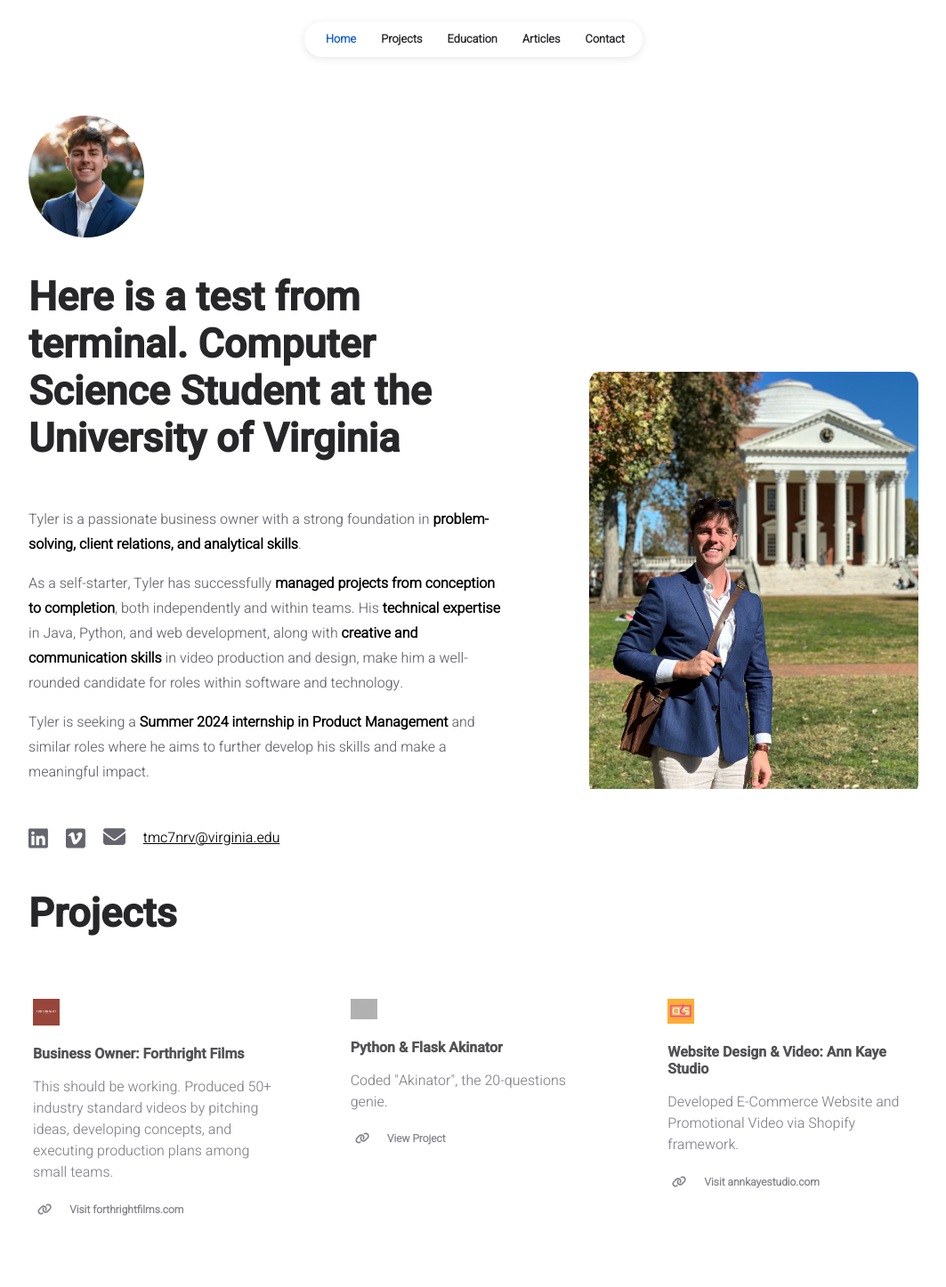
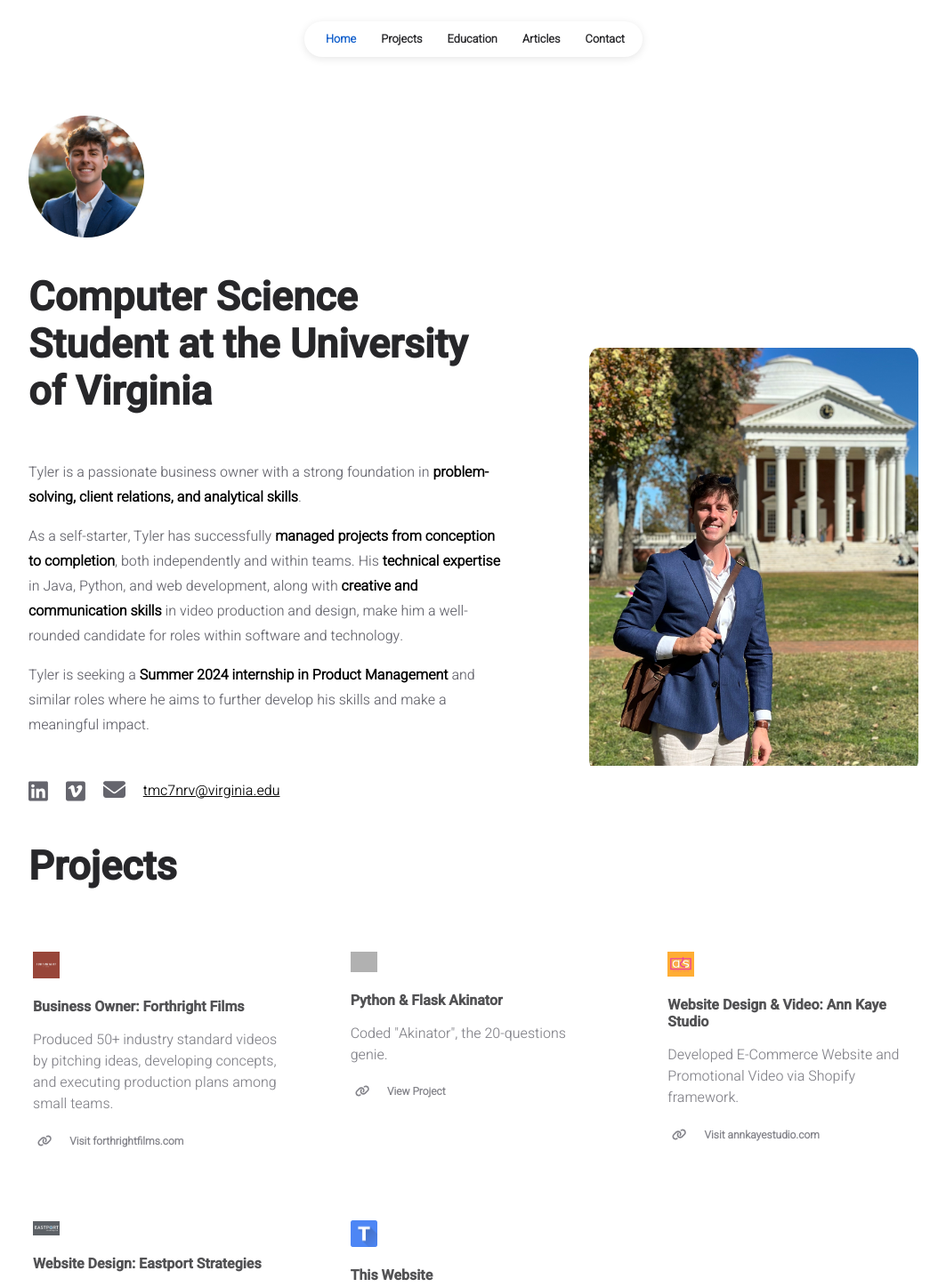
Before and after one commit to manoloc0/website-portfolio-code, a React (Create React App) app: page / in a window 1280 px wide. Shown: the top 1447 px of the page at 89% size, without its empty margins (108-1171 px from the left). Built offline with nearby package versions, Linux system fonts and the light colour scheme; grey boxes are pictures that could not be loaded.

Commit message:
Revised homepage

```diff
--- a/src/data/user.js
+++ b/src/data/user.js
@@ -12,7 +12,7 @@ const INFO = {
 	},
 
 	homepage: {
-		title: "Here is a test from terminal. Computer Science Student at the University of Virginia",
+		title: "Computer Science Student at the University of Virginia",
 		},
 
 	about: {
@@ -31,7 +31,7 @@ const INFO = {
 		{
 			title: "Business Owner: Forthright Films",
 			description:
-				"This should be working. Produced 50+ industry standard videos by pitching ideas, developing concepts, and executing production plans among small teams.",
+				"Produced 50+ industry standard videos by pitching ideas, developing concepts, and executing production plans among small teams.",
 			logo: "Forthright-Films_Profile.jpg",
 			linkText: "Visit forthrightfilms.com",
 			link: "https://forthrightfilms.com",
```
